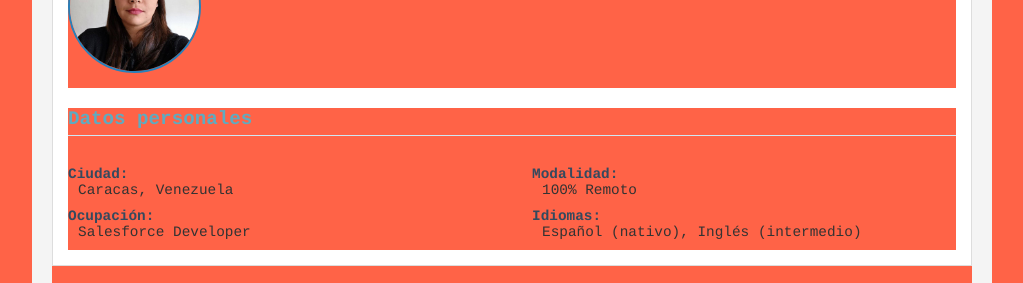
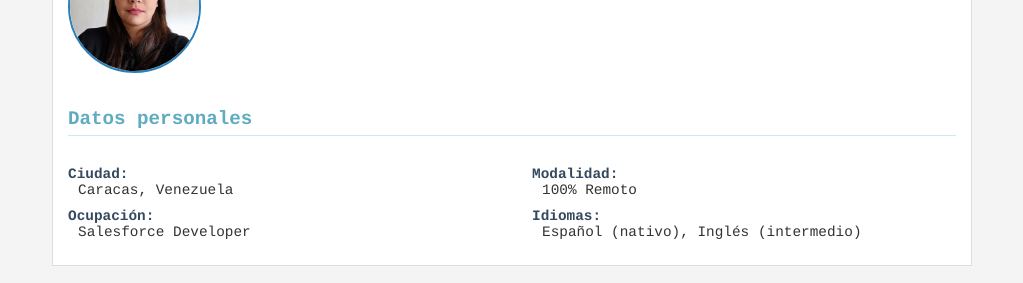
Before and after one commit to angizerep/portafolio-2025, a plain HTML site: page index.html in a window 1280 px wide. Shown: the part 236-519 px from the top of the page, without its empty margins (128-1151 px from the left). Drawn offline with Linux system fonts and the light colour scheme.

Commit message:
Update style.css

```diff
--- a/assets/css/style.css
+++ b/assets/css/style.css
@@ -3,7 +3,6 @@
     box-sizing: border-box;
     margin: 0;
     padding: 0;
-    background-color: tomato;
 }
 
 body {
```
